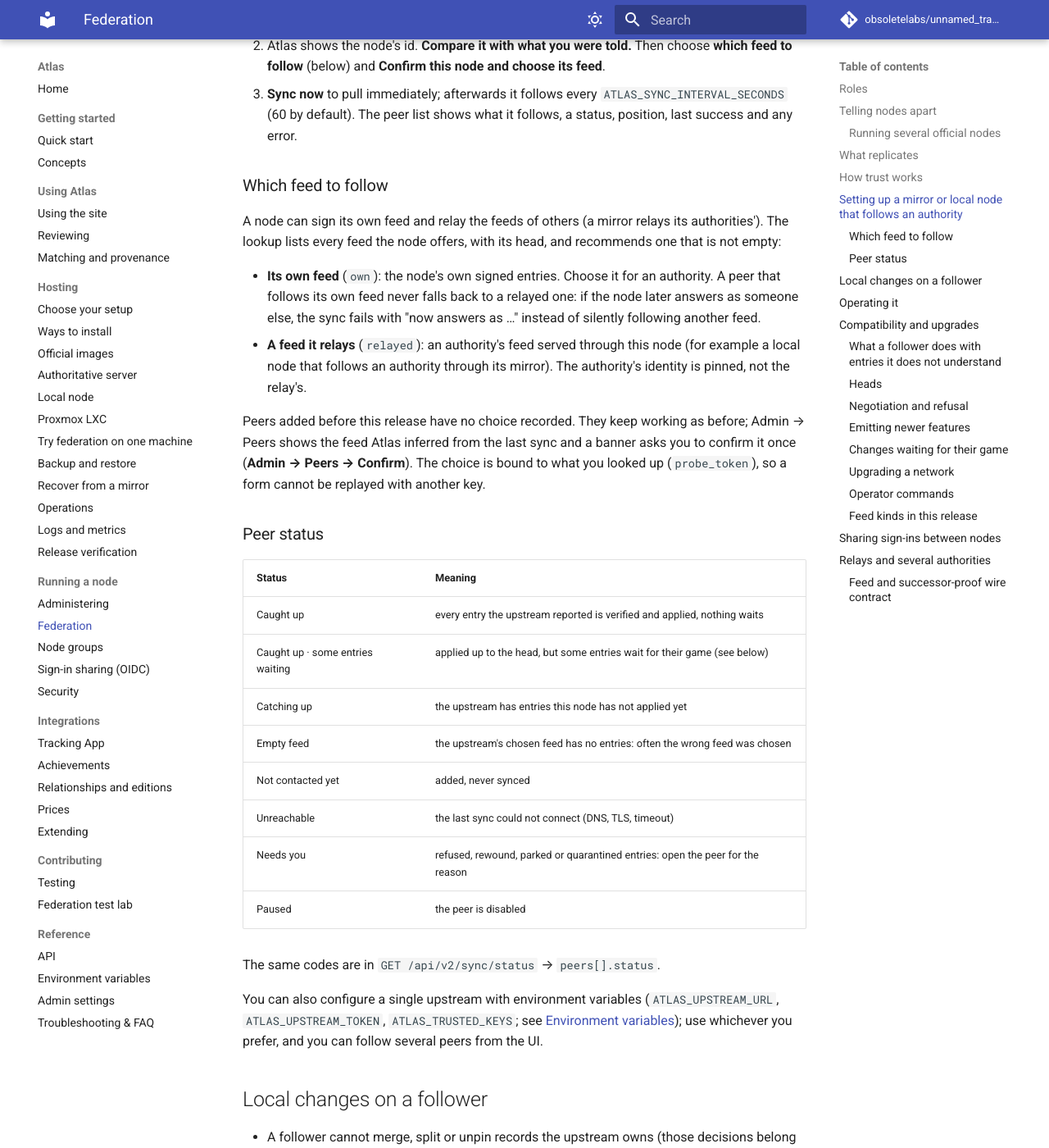
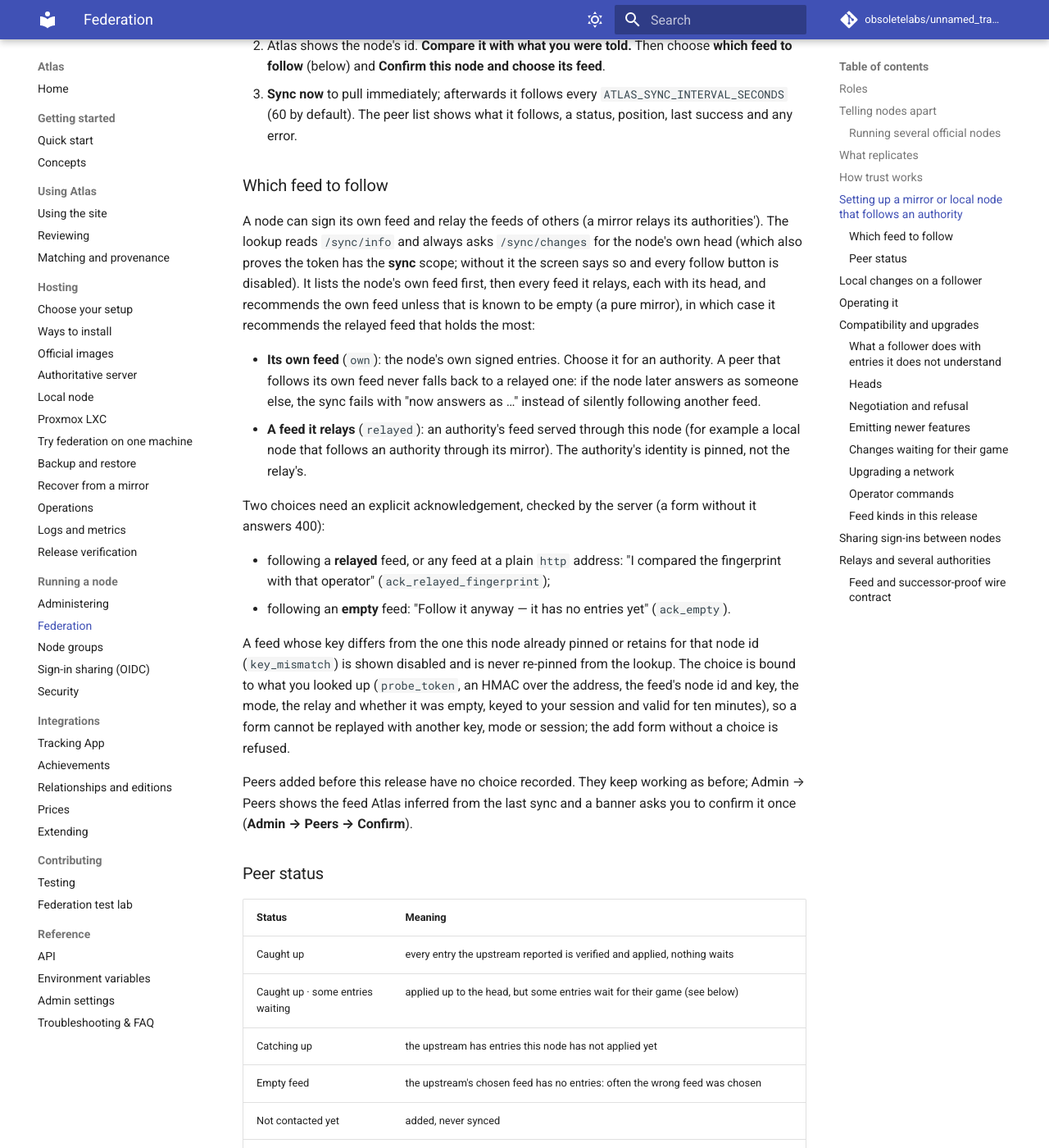
Before and after one commit to obsoletelabs/unnamed_tracking_metadata, an MkDocs documentation site: the page built from docs/guide/federation.md, in a window 1280 px wide and 1400 px high, scrolled down 2692 px. Shown: the whole window at 82% size. Built offline with MkDocs 1.6.1 and Material for MkDocs 9.7.7, drawn with Linux system fonts in a browser that asks for light colours; comment, search, counter and statistics services are not loaded; some of the changed text lies outside the part shown.

Commit message:
docs: C13 choose-feed acknowledgements, wake scope, redirects, peers[].status object; review evidence screenshots
Co-Authored-By: Claude Opus 5.5 <noreply@anthropic.com>

```diff
--- a/docs/guide/federation.md
+++ b/docs/guide/federation.md
@@ -78,8 +78,11 @@ On the **follower** (set `ATLAS_ROLE=mirror` or `local`, and `ATLAS_SECRET_KEY`
 
 ### Which feed to follow
 
-A node can sign its own feed and relay the feeds of others (a mirror relays its authorities'). The lookup lists every
-feed the node offers, with its head, and recommends one that is not empty:
+A node can sign its own feed and relay the feeds of others (a mirror relays its authorities'). The lookup reads
+`/sync/info` and always asks `/sync/changes` for the node's own head (which also proves the token has the **sync**
+scope; without it the screen says so and every follow button is disabled). It lists the node's own feed first, then
+every feed it relays, each with its head, and recommends the own feed unless that is known to be empty (a pure
+mirror), in which case it recommends the relayed feed that holds the most:
 
 * **Its own feed** (`own`): the node's own signed entries. Choose it for an authority. A peer that follows its own
   feed never falls back to a relayed one: if the node later answers as someone else, the sync fails with "now
@@ -87,9 +90,20 @@ feed the node offers, with its head, and recommends one that is not empty:
 * **A feed it relays** (`relayed`): an authority's feed served through this node (for example a local node that
   follows an authority through its mirror). The authority's identity is pinned, not the relay's.
 
+Two choices need an explicit acknowledgement, checked by the server (a form without it answers 400):
+
+* following a **relayed** feed, or any feed at a plain `http` address: "I compared the fingerprint with that
+  operator" (`ack_relayed_fingerprint`);
+* following an **empty** feed: "Follow it anyway — it has no entries yet" (`ack_empty`).
+
+A feed whose key differs from the one this node already pinned or retains for that node id (`key_mismatch`) is shown
+disabled and is never re-pinned from the lookup. The choice is bound to what you looked up (`probe_token`, an HMAC
+over the address, the feed's node id and key, the mode, the relay and whether it was empty, keyed to your session and
+valid for ten minutes), so a form cannot be replayed with another key, mode or session; the add form without a
+choice is refused.
+
 Peers added before this release have no choice recorded. They keep working as before; Admin → Peers shows the feed
-Atlas inferred from the last sync and a banner asks you to confirm it once (**Admin → Peers → Confirm**). The
-choice is bound to what you looked up (`probe_token`), so a form cannot be replayed with another key.
+Atlas inferred from the last sync and a banner asks you to confirm it once (**Admin → Peers → Confirm**).
 
 ### Peer status
 
@@ -101,10 +115,16 @@ choice is bound to what you looked up (`probe_token`), so a form cannot be repla
 | Empty feed | the upstream's chosen feed has no entries: often the wrong feed was chosen |
 | Not contacted yet | added, never synced |
 | Unreachable | the last sync could not connect (DNS, TLS, timeout) |
-| Needs you | refused, rewound, parked or quarantined entries: open the peer for the reason |
+| Needs you | refused, rewound, parked behind an upgrade, or too many open entries (`backlog_full`): open the peer for the reason |
 | Paused | the peer is disabled |
 
-The same codes are in `GET /api/v2/sync/status` → `peers[].status`.
+Entries that could not be applied (quarantined) leave a caught-up peer at **Caught up · some entries waiting**, with
+a line naming them; they retry on their own with backoff.
+
+`GET /api/v2/sync/status` → `peers[].status` is `{code, label, tone, detail, action}` (the code is one of the above:
+`caught_up`, `caught_up_waiting`, `catching_up`, `empty`, `not_contacted`, `unreachable`, `needs_you`, `paused`), and
+`peers[].waiting[]` lists the waiting groups (`cause`, `subreason`, `label`, `count`, `canonical_id`, `kinds`, `seqs`,
+`since`, `retry`, `action`, `note`).
 
 You can also configure a single upstream with environment variables (`ATLAS_UPSTREAM_URL`, `ATLAS_UPSTREAM_TOKEN`, `ATLAS_TRUSTED_KEYS`; see [Environment variables](reference-env.md)); use whichever you prefer, and you can follow several peers from the UI.
 
@@ -269,9 +289,17 @@ introduced yet. Raising the emit protocol to 1.5 in Admin → Peers schedules `-
 On a follower of this release, an entry that names a game it does not hold **waits** for it instead of failing:
 it is recorded with the reason `waiting_for_record` and the game it waits for, no attempt is counted, the cursor
 moves on and the upstream's state is `waiting`. When the game arrives (a `record`, a bridge observation or any
-observation of it) the waiting entries are applied in feed order in the same pull (`ATLAS_SYNC_WAKE_BATCH` per
-transaction; the retry pass applies the rest). Admin → Peers lists waiting entries grouped by game. A follower
-never redirects a waiting entry to the survivor of a merge it has not received: it waits for the authority's merge.
+observation of it) the waiting entries are applied in feed order in the same pull, before the next entry of that
+feed (in batches of `ATLAS_SYNC_WAKE_BATCH`, each flushed before the next). Only the feed that introduced the game
+wakes its own entries: another feed's entries naming the same game keep waiting until that feed introduces it.
+Admin → Peers lists waiting entries grouped by peer and game, headed **Waiting for its game**, with the reason (the
+upstream has not published it yet; its feed is missing it although `/sync/info.introduced_through` says otherwise; or
+the entry that brings it did not apply) and **Copy a note** for the upstream's operator. Removing a peer resolves its
+waiting entries as `abandoned` (`atlas sync replay --rescan` finds them again if you follow the feed again).
+
+An artwork, achievements, custom-field, lock, unlock or relation entry for a game that was merged on this node applies
+to the surviving record (merges and detaches never follow a redirect). A record whose store id already belongs to a
+record another upstream introduced is never merged into it: Review lists the pair as `cross_origin_duplicate`.
 
 Older followers: a 1.1–1.4 follower quarantines such an entry and its own retry (at most 20 attempts) applies it
 once the bridge observation has arrived; the drill checks this against a real 1.1 release. A 1.0 follower drops it; after upgrading, `atlas sync replay --rescan` finds it (it waits
```
Also changed, not shown: docs/guide/reference-api.md (+1 -1 lines), docs/pr-evidence/programme-a19-federation-ergonomics/choose-feed-after-review.png (added), docs/pr-evidence/programme-a19-federation-ergonomics/choose-feed-before-review.png (added), docs/pr-evidence/programme-a19-federation-ergonomics/waiting-after-review.png (added), docs/pr-evidence/programme-a19-federation-ergonomics/waiting-before-review.png (added), 1 other file.
